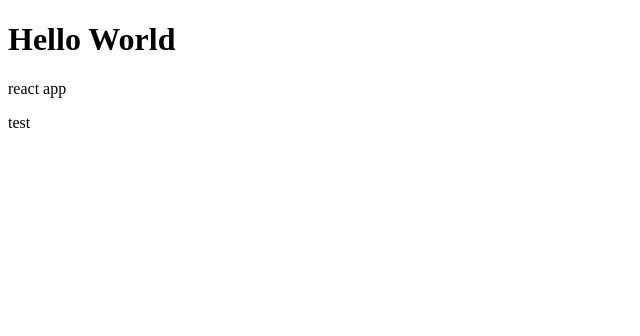
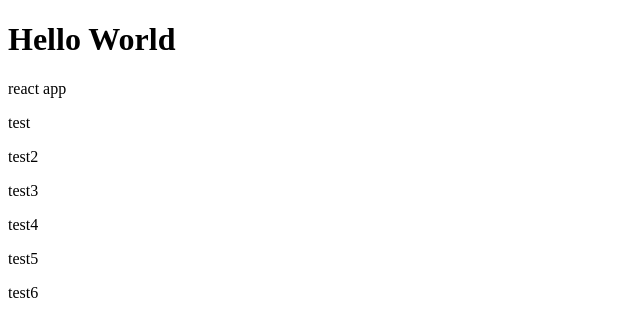
Before and after one commit to y-kei-yu/digital-business-card, a React (Vite) app: page / in a window 1280 px wide. Shown: the top 336 px of the page, without its empty margins (0-640 px from the left). Built offline with nearby package versions, Linux system fonts and the light colour scheme.

Commit message:
変更の最終確認

```diff
--- a/src/App.tsx
+++ b/src/App.tsx
@@ -4,6 +4,11 @@ function App() {
       <h1>Hello World</h1>
       <p>react app</p>
       <p>test</p>
+      <p>test2</p>
+      <p>test3</p>
+      <p>test4</p>
+      <p>test5</p>
+      <p>test6</p>
     </>
   );
 }
```
Also changed, not shown: 1 other file (tests, documents, lock files or other folders).
